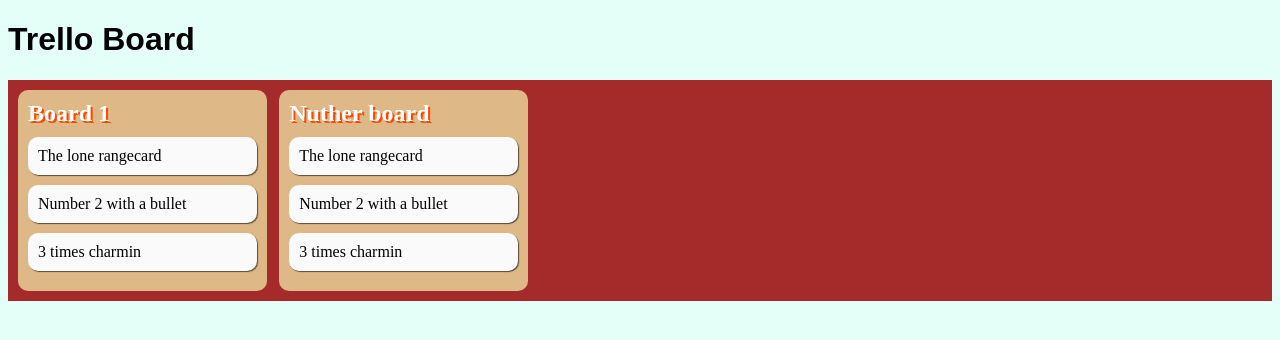
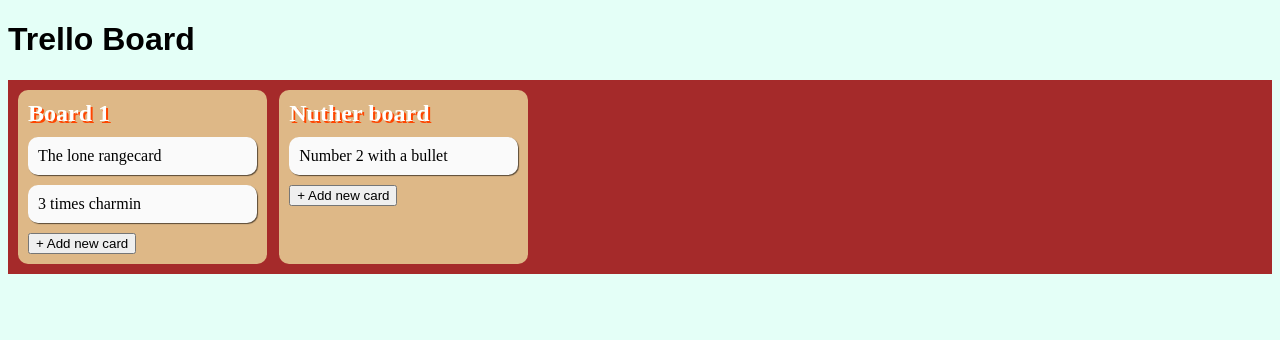
Before and after one commit to toniho/toniho, a Next.js app: page /labs/board in a window 1280 px wide. Shown: the top 340 px of the page. Built offline with nearby package versions, Linux system fonts and the light colour scheme.

Commit message:
AddNewCard, need to update context next

```diff
--- /dev/null
+++ b/components/board/AddCard.jsx
@@ -0,0 +1,50 @@
+import { useState, useRef, useContext } from 'react';
+import BoardContext from '../../stores/BoardContext';
+
+export const AddCard = ({ onSubmit = () => {},  }) => {
+    let [isOpen, setIsOpen] = useState(false);
+    let [value, setValue] = useState('');
+    const textAreaElement = useRef();
+    const toggleNewCardClick = () => {
+        setIsOpen(!isOpen);
+        setValue=('');
+    };
+    const handleSubmit = () => {
+        const value = textAreaElement.current.value;
+        console.log(value);
+        onSubmit(value);
+        setIsOpen(false);
+    }
+    const handleValueChange = (event) => {
+        setValue(event.target.value);
+    }
+    const AddCardDetails = () => {
+        return (
+            <div className="add-card-edit">
+                <textarea key="shek" ref={textAreaElement} />
+                <div>
+                <button onClick={handleSubmit}>✔️</button>
+                <button onClick={toggleNewCardClick}>✖️</button>
+                </div>
+            </div>
+        );
+    }
+    return (
+        <div>
+            {!isOpen && <button onClick={toggleNewCardClick}>+ Add new card</button>}
+            {isOpen && <AddCardDetails />}
+        </div>
+    );
+
+};
+
+const ConnectedAddCard = ({ listId }) => {
+    const boardContext = useContext(BoardContext);
+    console.log(boardContext);
+    const handleSubmit = value => {
+        boardContext.addCard(listId, value);
+    }
+    return <AddCard onSubmit={handleSubmit} />;
+};
+
+export default ConnectedAddCard;
--- a/components/board/List.jsx
+++ b/components/board/List.jsx
@@ -1,12 +1,16 @@
 import Card from './Card';
 import styles from './Board.module.css';
+import AddCard from './AddCard';
 
-const List = ({ cards, title }) => {
+const List = ({ cards, title, listId }) => {
     return (
         <div className={styles.list}>
             <h2>{title}</h2>
             <div className="board-items">
                 {cards.map(cardProps => (<Card {...cardProps} />))}
+            </div>
+            <div className="list_toolbar">
+                <AddCard listId={listId} />
             </div>
         </div>
     )
--- a/stores/BoardContext.js
+++ b/stores/BoardContext.js
@@ -9,13 +9,13 @@
 
 export const boardState = {
     lists: [
-        { title: 'Board 1', id: 1 },
-        { title: 'Nuther board', id: 2 },
+        { title: 'Board 1', listId: 1 },
+        { title: 'Nuther board', listId: 2 },
     ],
     cards: [
-        { id: 'card1',  title: 'The lone rangecard', listID: 1 },
-        { id: 'card2',  title: 'Number 2 with a bullet', listID: 2 },
-        { id: 'card3',  title: '3 times charmin', listID: 1 },
+        { id: 'card1',  title: 'The lone rangecard', listId: 1 },
+        { id: 'card2',  title: 'Number 2 with a bullet', listId: 2 },
+        { id: 'card3',  title: '3 times charmin', listId: 1 },
     ],
     getCards(listId) {
         return this.cards.filter(card => card.listId === listId);
```
